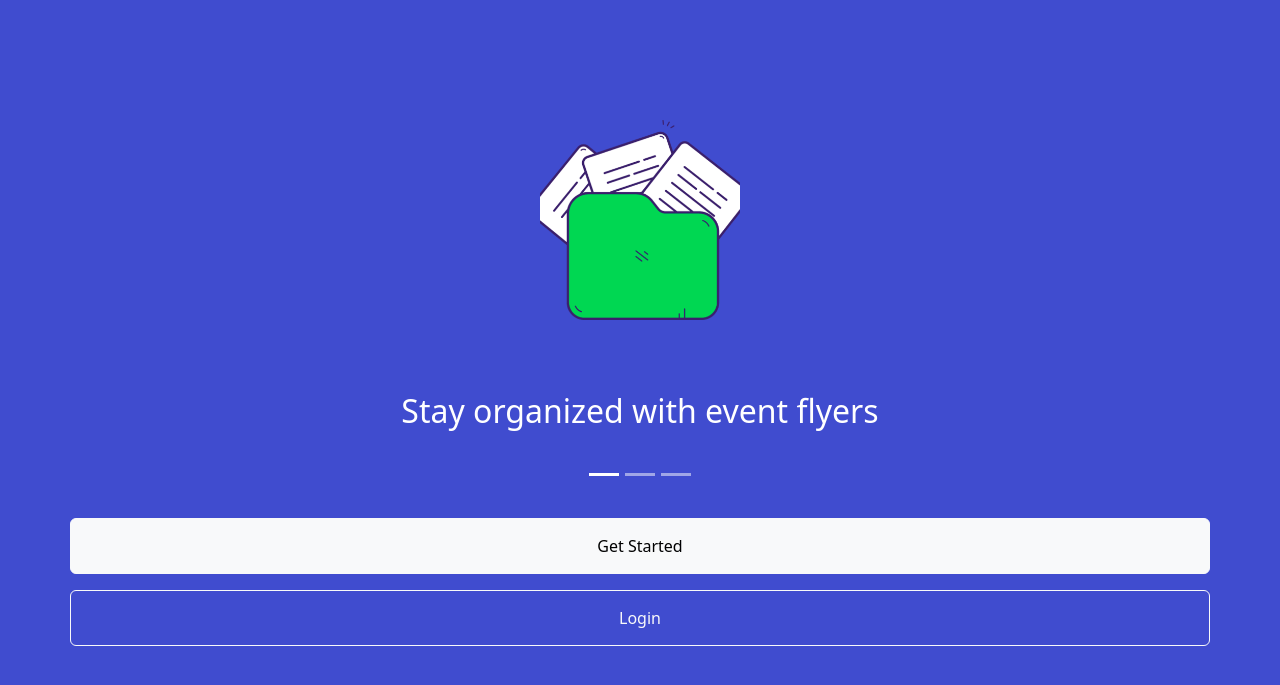
After one commit to Folotu/FlyerScan, a Flask app: template FlyerScan/templates/landing.html in a window 1280 px wide. The commit adds this page. Shown: the top 685 px of the page. Run offline with Flask 3, Linux system fonts and the light colour scheme; the template is opened without the code that fills it, so the values that code supplies are empty.

Commit message:
added landing page referencing figma design and refactored some css files

```diff
--- /dev/null
+++ b/FlyerScan/static/css/landing.css
@@ -0,0 +1,57 @@
+body#landing {
+    background-color: #404CCF;
+    margin-top: 15vh;
+
+}
+
+#landing-description {
+    font-size: 2rem;
+    text-align: center;
+    margin-top: 2em;
+    margin-bottom: 2em;
+    padding-top: 0.25em;
+    padding-bottom: 0.25em;
+    color: white;
+    user-select: none;
+}
+
+#logo-landing {
+    font-size: 4rem;
+    text-align: center;
+    color: white;
+    user-select: none;
+}
+
+p#landing-description {
+    text-align: center;
+    color: white;
+    font-size: 0.75rem;
+    margin-bottom: 25%;
+}
+
+button.btn.btn-outline-light {
+    padding: 15px;
+    margin-top: 1em;
+    font-size: 1rem;
+}
+
+button.btn.btn-light {
+    padding: 15px;
+    font-size: 1rem;
+}
+
+a#landing-login {
+    text-decoration: none;
+    color: inherit;
+}
+
+img#landing-icons {
+    max-width: 200px !important;
+    min-height: 200px !important;
+    object-fit: cover;
+    object-position: bottom;
+
+    margin: auto;
+    pointer-events: none;
+
+}
--- a/FlyerScan/templates/base.html
+++ b/FlyerScan/templates/base.html
@@ -6,8 +6,10 @@
 <meta name="viewport" content="width=device-width, initial-scale=1">
 <link rel="stylesheet" href="{{ url_for('static', filename = '/css/base.css') }}">
 <link rel="stylesheet" href="{{ url_for('static', filename = '/css/login.css') }}">
+<link rel="stylesheet" href="{{ url_for('static', filename = '/css/landing.css') }}">
 <link href="https://cdn.jsdelivr.net/npm/bootstrap@5.3.0-alpha1/dist/css/bootstrap.min.css" rel="stylesheet" integrity="sha384-GLhlTQ8iRABdZLl6O3oVMWSktQOp6b7In1Zl3/Jr59b6EGGoI1aFkw7cmDA6j6gD" crossorigin="anonymous">
 <link rel="manifest" href="../static/manifest.json">
+
 
 
 
@@ -66,8 +68,4 @@ src="{{ url_for('static', filename='/js/serviceWorker.js') }}">
 
 <script src="https://code.jquery.com/jquery-3.5.1.min.js"></script>
 
-<script
-src="https://maxcdn.bootstrapcdn.com/bootstrap/4.0.0/js/bootstrap.min.js"
-integrity="sha384-JZR6Spejh4U02d8jOt6vLEHfe/JQGiRRSQQxSfFWpi1MquVdAyjUar5+76PVCmYl"
-crossorigin="anonymous"
-></script>
+<script src="https://cdn.jsdelivr.net/npm/bootstrap@5.3.0-alpha2/dist/js/bootstrap.bundle.min.js" integrity="sha384-qKXV1j0HvMUeCBQ+QVp7JcfGl760yU08IQ+GpUo5hlbpg51QRiuqHAJz8+BrxE/N" crossorigin="anonymous"></script>
--- /dev/null
+++ b/FlyerScan/templates/landing.html
@@ -0,0 +1,106 @@
+{% extends 'base.html' %} {% block title %}Preview Page {% endblock %}
+
+<h1>{% block header %}{% endblock %}</h1>
+
+{% block body %}
+
+<html>
+  <head>
+    <link rel="stylesheet" href="../static/css/landing.css" />
+  </head>
+
+  <body id="landing">
+    <div class="container" id="landing">
+      <div class="row">
+        <div class="col-xs-12">
+          <div id="carousel" class="carousel slide" data-bs-ride="true">
+            <div class="carousel-indicators">
+              <button
+                type="button"
+                data-bs-target="#carousel"
+                data-bs-slide-to="0"
+                class="active"
+                aria-current="true"
+                aria-label="Slide 1"
+              ></button>
+              <button
+                type="button"
+                data-bs-target="#carousel"
+                data-bs-slide-to="1"
+                aria-label="Slide 2"
+              ></button>
+              <button
+                type="button"
+                data-bs-target="#carousel"
+                data-bs-slide-to="2"
+                aria-label="Slide 3"
+              ></button>
+            </div>
+            <div class="carousel-inner">
+              <div class="carousel-item active">
+                <img
+                  src="{{url_for('static', filename='images/Flyers.png')}}"
+                  class="d-block w-100"
+                  alt="Flyers Icon"
+                  id="landing-icons"
+                />
+                <h2 id="landing-description">
+                  Stay organized with event flyers
+                </h2>
+              </div>
+              <div class="carousel-item">
+                <img
+                  src="{{url_for('static', filename='images/Calendar.png')}}"
+                  class="d-block w-100"
+                  alt="Calendar Icon"
+                  id="landing-icons"
+                />
+                <h2 id="landing-description">
+                  Import events into your personal calendar
+                </h2>
+              </div>
+              <div class="carousel-item">
+                <img
+                  src="{{url_for('static', filename='images/Location.png')}}"
+                  class="d-block w-100"
+                  alt="Location Icon"
+                  id="landing-icons"
+                />
+                <h2 id="landing-description">
+                  Easily access your saved flyers from anywhere
+                </h2>
+              </div>
+            </div>
+            <!-- <button class="carousel-control-prev" type="button" data-bs-target="#carousel" data-bs-slide="prev">
+                  <span class="carousel-control-prev-icon" aria-hidden="true"></span>
+                  <span class="visually-hidden">Previous</span>
+                </button>
+                <button class="carousel-control-next" type="button" data-bs-target="#carousel" data-bs-slide="next">
+                  <span class="carousel-control-next-icon" aria-hidden="true"></span>
+                  <span class="visually-hidden">Next</span>
+                </button> -->
+          </div>
+
+          <div class="row mt-3">
+            <button
+              type="submit"
+              class="btn btn-light"
+              onclick="location.href= '/signup'"
+            >
+              Get Started
+            </button>
+            <button
+              type="submit"
+              class="btn btn-outline-light"
+              onclick="location.href= '/login'"
+            >
+              Login
+            </button>
+          </div>
+        </div>
+      </div>
+    </div>
+  </body>
+</html>
+
+{% endblock %}
--- a/FlyerScan/templates/login.html
+++ b/FlyerScan/templates/login.html
@@ -12,7 +12,7 @@
     <div class="container" id="login">
       <div class="row">
         <div class="col-xs-12">
-          <h2 id="logo"><a href="/login"> FlyerScan</a></h2>
+          <h2 id="logo"><a href="/"> FlyerScan</a></h2>
 
           <form method="POST">
             <div class="form-floating mb-3">
--- a/FlyerScan/templates/sign_up.html
+++ b/FlyerScan/templates/sign_up.html
@@ -12,7 +12,7 @@
     <div class="container" id="signup">
       <div class="row">
         <div class="col">
-          <h2 id="logo"><a href="/login"> FlyerScan</a></h2>
+          <h2 id="logo"><a href="/"> FlyerScan</a></h2>
 
           <form method="POST">
             <div class="form-floating mb-3">
--- a/FlyerScan/views.py
+++ b/FlyerScan/views.py
@@ -14,6 +14,8 @@ def index():
 
         if (current_user.is_anonymous):
             person = "Guest"
+            return render_template('landing.html', person=person,)
+
         else:
             person = current_user.username
         return render_template('index.html', person=person)
```
Also changed, not shown: FlyerScan/templates/index.html (+31 -0 lines), FlyerScan/templates/landing2.html (added, +43 -0 lines), FlyerScan/static/images/Calendar.png (added), FlyerScan/static/images/Flyers.png (added), FlyerScan/static/images/Location.png (added).
